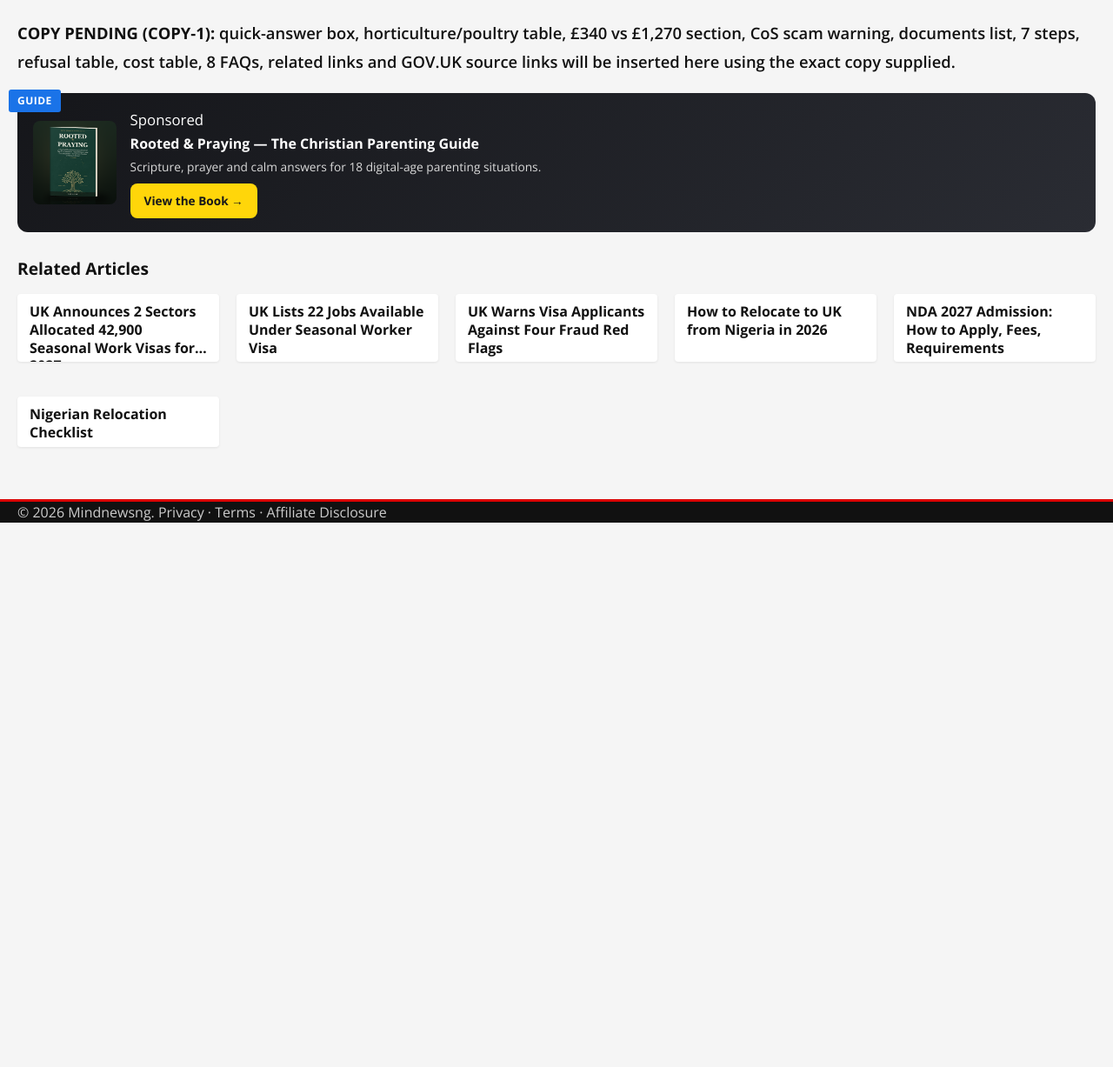
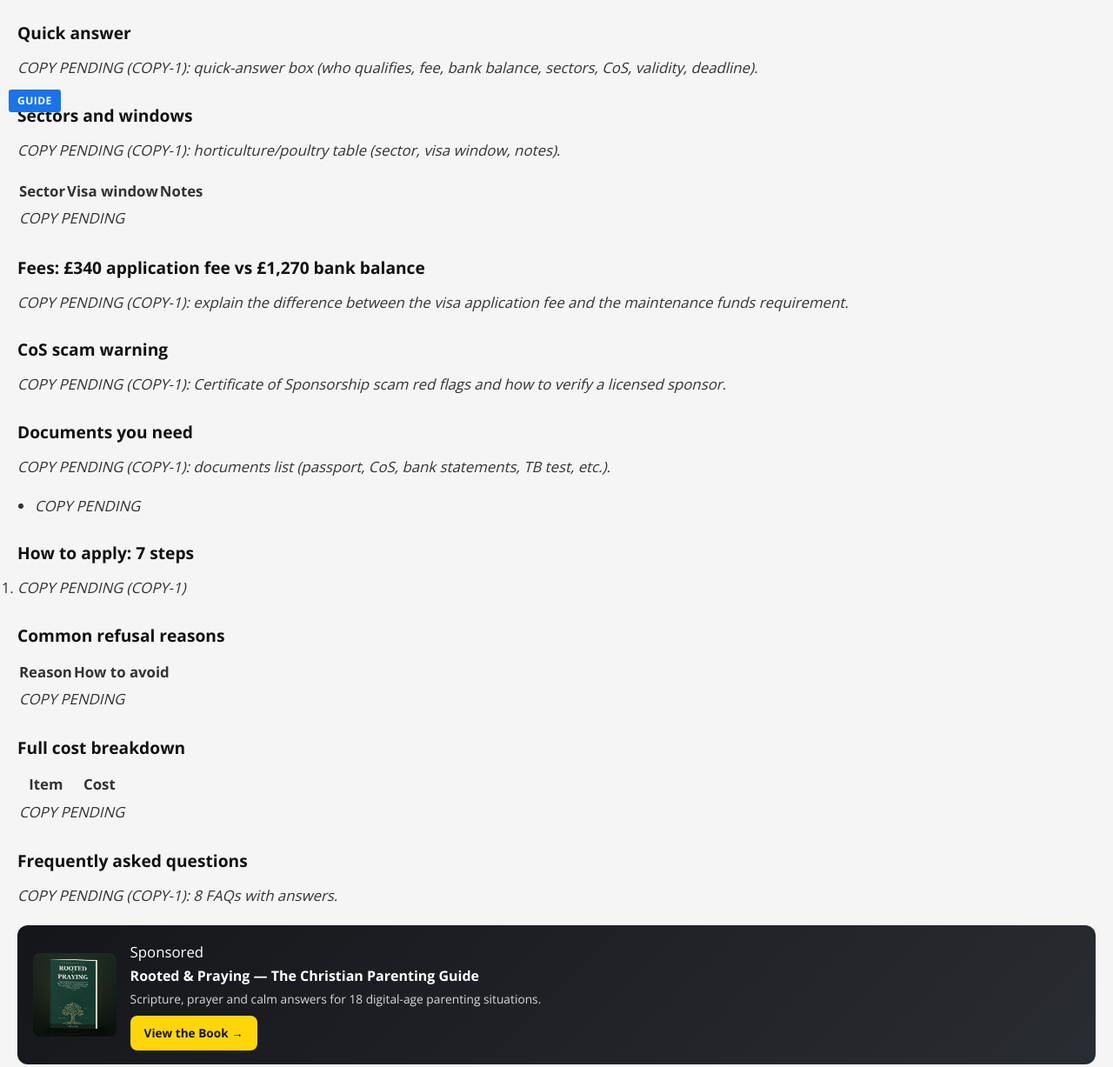
Before and after one commit to kushinaakintokunsunday-afk/mindnewsng, a website: page static-articles/uk-seasonal-worker-visa-2027-requirements.html in a window 1280 px wide. Shown: the part 681-1908 px from the top of the page at 87% size. Before the commit the page ends 1282 px from the top, so only its background shows below. Drawn offline with nearby package versions, Linux system fonts and the light colour scheme.

Commit message:
Task 2 skeleton: cornerstone guide page structure (copy pending)

```diff
--- a/static-articles/uk-seasonal-worker-visa-2027-requirements.html
+++ b/static-articles/uk-seasonal-worker-visa-2027-requirements.html
@@ -45,30 +45,92 @@
             </div>
 
             <div class="article-body">
-                <p class="lead"><strong>COPY PENDING (COPY-1):</strong> quick-answer box, horticulture/poultry table, &pound;340 vs &pound;1,270 section, CoS scam warning, documents list, 7 steps, refusal table, cost table, 8 FAQs, related links and GOV.UK source links will be inserted here using the exact copy supplied.</p>
+                <!-- COPY PENDING (COPY-1): quick-answer box -->
+                <section class="quick-answer" aria-label="Quick answer">
+                    <h2>Quick answer</h2>
+                    <p><em>COPY PENDING (COPY-1): quick-answer box (who qualifies, fee, bank balance, sectors, CoS, validity, deadline).</em></p>
+                </section>
 
-                <div class="ebook-promo">
+                <!-- COPY PENDING (COPY-1): horticulture/poultry table -->
+                <section>
+                    <h2>Sectors and windows</h2>
+                    <p><em>COPY PENDING (COPY-1): horticulture/poultry table (sector, visa window, notes).</em></p>
+                    <table class="guide-table"><thead><tr><th>Sector</th><th>Visa window</th><th>Notes</th></tr></thead><tbody><tr><td colspan="3"><em>COPY PENDING</em></td></tr></tbody></table>
+                </section>
+
+                <!-- COPY PENDING (COPY-1): £340 vs £1,270 -->
+                <section>
+                    <h2>Fees: &pound;340 application fee vs &pound;1,270 bank balance</h2>
+                    <p><em>COPY PENDING (COPY-1): explain the difference between the visa application fee and the maintenance funds requirement.</em></p>
+                </section>
+
+                <!-- COPY PENDING (COPY-1): CoS scam warning -->
+                <section class="warning-box">
+                    <h2>CoS scam warning</h2>
+                    <p><em>COPY PENDING (COPY-1): Certificate of Sponsorship scam red flags and how to verify a licensed sponsor.</em></p>
+                </section>
+
+                <!-- COPY PENDING (COPY-1): documents list -->
+                <section>
+                    <h2>Documents you need</h2>
+                    <p><em>COPY PENDING (COPY-1): documents list (passport, CoS, bank statements, TB test, etc.).</em></p>
+                    <ul><li><em>COPY PENDING</em></li></ul>
+                </section>
+
+                <!-- COPY PENDING (COPY-1): 7 steps -->
+                <section>
+                    <h2>How to apply: 7 steps</h2>
+                    <ol><li><em>COPY PENDING (COPY-1)</em></li></ol>
+                </section>
+
+                <!-- COPY PENDING (COPY-1): refusal table -->
+                <section>
+                    <h2>Common refusal reasons</h2>
+                    <table class="guide-table"><thead><tr><th>Reason</th><th>How to avoid</th></tr></thead><tbody><tr><td colspan="2"><em>COPY PENDING</em></td></tr></tbody></table>
+                </section>
+
+                <!-- COPY PENDING (COPY-1): cost table -->
+                <section>
+                    <h2>Full cost breakdown</h2>
+                    <table class="guide-table"><thead><tr><th>Item</th><th>Cost</th></tr></thead><tbody><tr><td colspan="2"><em>COPY PENDING</em></td></tr></tbody></table>
+                </section>
+
+                <!-- COPY PENDING (COPY-1): 8 FAQs -->
+                <section>
+                    <h2>Frequently asked questions</h2>
+                    <p><em>COPY PENDING (COPY-1): 8 FAQs with answers.</em></p>
+                </section>
+
+                <!-- Sponsored slot example (Task 4 plumbing) -->
+                <div class="ebook-promo" data-sponsored="true">
                     <img src="../images/cover_rooted.png" alt="Rooted &amp; Praying" loading="lazy">
                     <div class="ebook-promo-body">
                         <span class="store-badge">Sponsored</span>
                         <h3>Rooted &amp; Praying &mdash; The Christian Parenting Guide</h3>
                         <p>Scripture, prayer and calm answers for 18 digital-age parenting situations.</p>
-                        <a href="../rooted-praying.html" class="buy-btn ebook-promo-btn" rel="sponsored nofollow">View the Book &rarr;</a>
+                        <!-- UTM template: ?utm_source=mindnewsng&utm_medium=sponsored&utm_campaign=[BRAND]_[MONTH] -->
+                        <a href="../rooted-praying.html?utm_source=mindnewsng&utm_medium=sponsored&utm_campaign=ROOTED_NOV2026" class="buy-btn ebook-promo-btn" rel="sponsored nofollow">View the Book &rarr;</a>
                     </div>
                 </div>
+
+                <section>
+                    <h2>Related reading</h2>
+                    <ul>
+                        <li><a href="uk-announces-2-sectors-allocated-42-900-seasonal-work-visas-for-foreigners-in-20.html">UK Announces 2 Sectors Allocated 42,900 Seasonal Work Visas for 2027</a></li>
+                        <li><a href="uk-lists-22-jobs-available-under-seasonal-worker-visa-names-eligible-sectors.html">UK Lists 22 Jobs Available Under Seasonal Worker Visa</a></li>
+                        <li><a href="uk-warns-visa-applicants-against-four-fraud-red-flags.html">UK Warns Visa Applicants Against Four Fraud Red Flags</a></li>
+                        <li><a href="how-to-relocate-to-uk-from-nigeria-2026.html">How to Relocate to UK from Nigeria in 2026</a></li>
+                        <li><a href="nigerian-relocation-checklist-before-travel-abroad.html">Nigerian Relocation Checklist</a></li>
+                        <li><a href="nda-2027-admission-how-to-apply-fees-requirements.html">NDA 2027 Admission: How to Apply, Fees, Requirements</a></li>
+                    </ul>
+                </section>
+
+                <section>
+                    <h2>Sources</h2>
+                    <p><em>COPY PENDING (COPY-1): GOV.UK source links.</em></p>
+                    <ul><li><a href="https://www.gov.uk/seasonal-worker-visa" rel="noopener nofollow" target="_blank">GOV.UK — Seasonal Worker visa</a></li></ul>
+                </section>
             </div>
-
-            <section class="related-articles">
-                <h2>Related Articles</h2>
-                <div class="related-grid">
-                    <a href="uk-announces-2-sectors-allocated-42-900-seasonal-work-visas-for-foreigners-in-20.html" class="card article-card"><h3 class="headline">UK Announces 2 Sectors Allocated 42,900 Seasonal Work Visas for 2027</h3></a>
-                    <a href="uk-lists-22-jobs-available-under-seasonal-worker-visa-names-eligible-sectors.html" class="card article-card"><h3 class="headline">UK Lists 22 Jobs Available Under Seasonal Worker Visa</h3></a>
-                    <a href="uk-warns-visa-applicants-against-four-fraud-red-flags.html" class="card article-card"><h3 class="headline">UK Warns Visa Applicants Against Four Fraud Red Flags</h3></a>
-                    <a href="how-to-relocate-to-uk-from-nigeria-2026.html" class="card article-card"><h3 class="headline">How to Relocate to UK from Nigeria in 2026</h3></a>
-                    <a href="nda-2027-admission-how-to-apply-fees-requirements.html" class="card article-card"><h3 class="headline">NDA 2027 Admission: How to Apply, Fees, Requirements</h3></a>
-                    <a href="nigerian-relocation-checklist-before-travel-abroad.html" class="card article-card"><h3 class="headline">Nigerian Relocation Checklist</h3></a>
-                </div>
-            </section>
         </article>
     </main>
     <footer class="site-footer"><div class="container"><p>&copy; 2026 Mindnewsng. <a href="../privacy.html">Privacy</a> &middot; <a href="../terms.html">Terms</a> &middot; <a href="../affiliate-disclosure.html">Affiliate Disclosure</a></p></div></footer>
```
